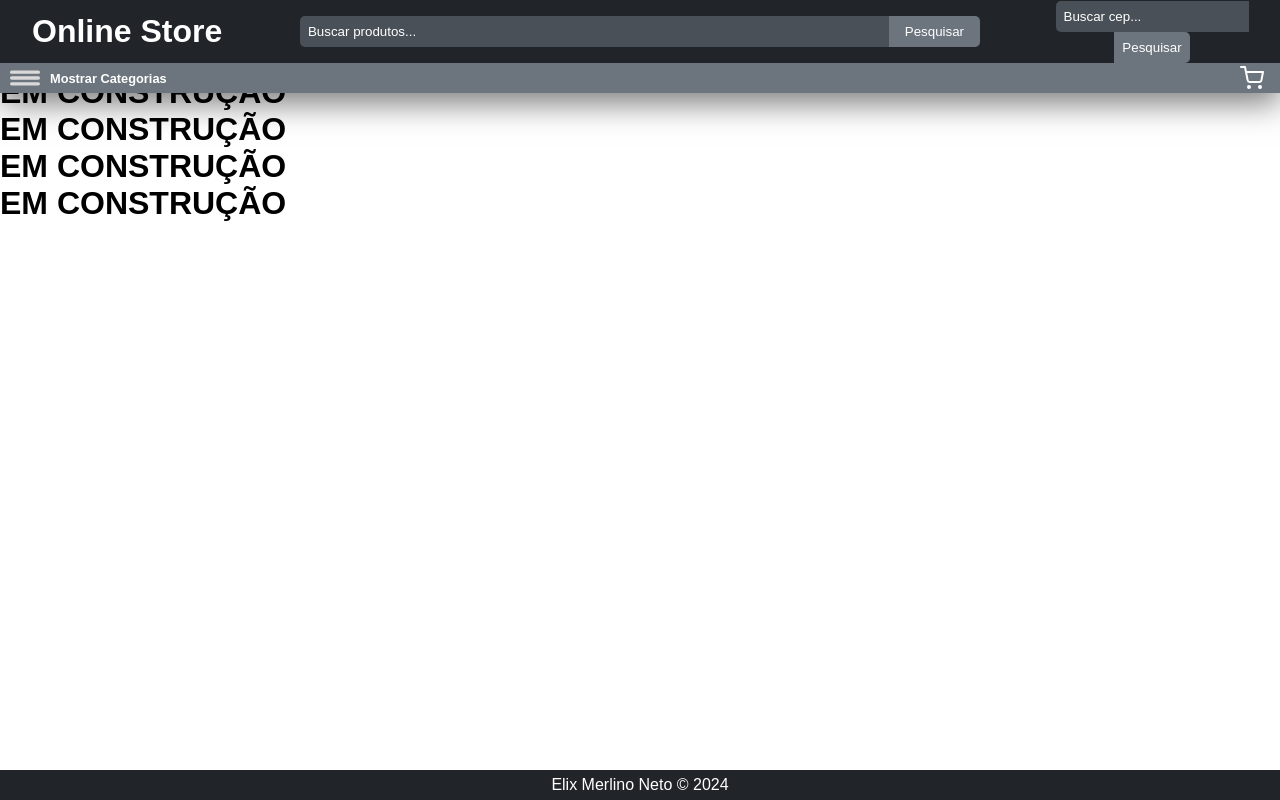
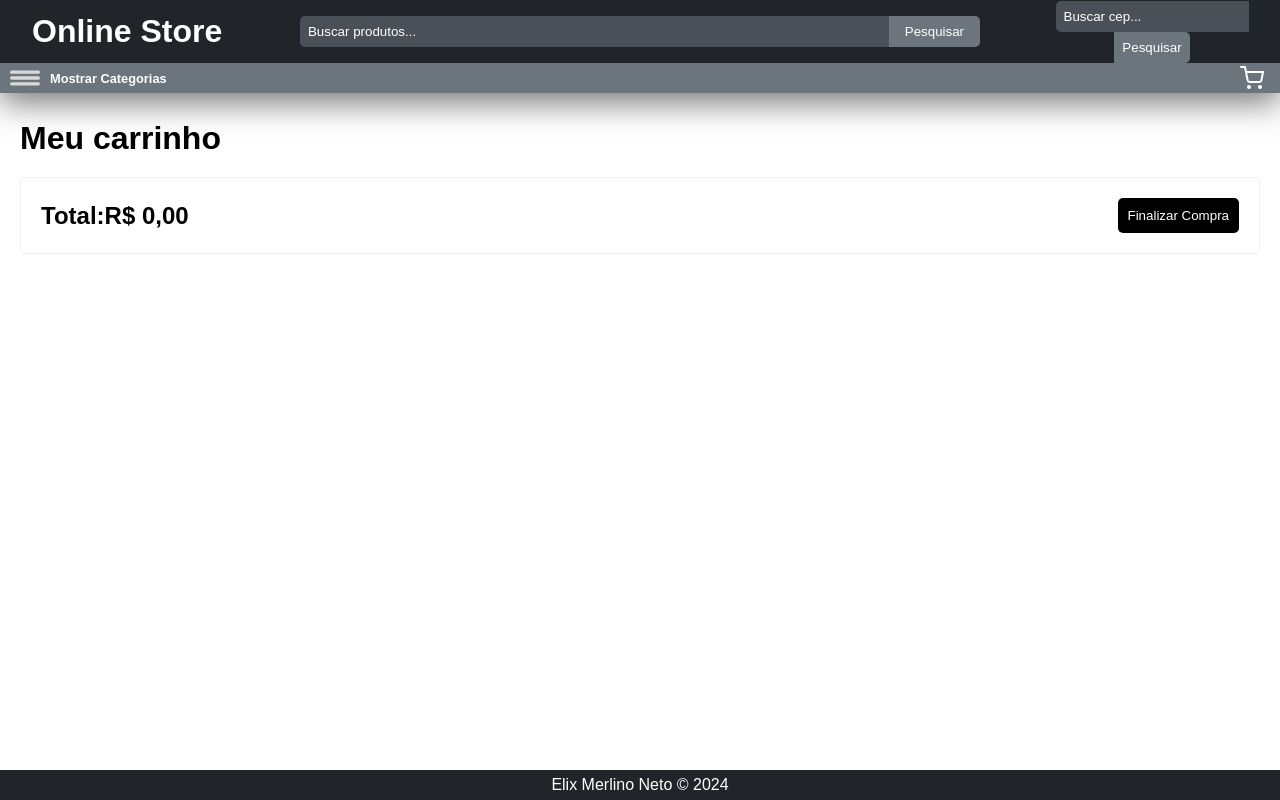
Before and after one commit to netoelix/onlinestore, a React (Vite) app: page /cart in a window 1280 px wide. Built offline with nearby package versions, Linux system fonts and the light colour scheme.

Commit message:
Adicionando pagina de carrinho

```diff
--- a/src/components/ItemsList.tsx
+++ b/src/components/ItemsList.tsx
@@ -8,6 +8,7 @@ import { fetchItemsByCategory, fetchItemsBySearch } from '../thunks/requestItems
 import { StyledFilterList, StyledItemList,
   StyledItemsContainer } from '../styles/StyledItemList';
 import { setCategoryId } from '../redux/actions/saveCategoryAction';
+import { addToCart } from '../redux/reducers/cartReducer.ts';
 
 function ItemList() {
   const [selectedBrand, setSelectedBrand] = useState<string | null>(null);
@@ -38,6 +39,10 @@ function ItemList() {
       return `${title.substring(0, maxLength)}...`;
     }
     return title;
+  };
+
+  const handleAddToCart = (id: any) => {
+    dispatch(addToCart(id));
   };
 
   const handleCategoryClick = (categoryId: string) => {
@@ -117,7 +122,10 @@ function ItemList() {
                     {formatPrice(item.price)}
                   </h4>
                 </span>
-                <button className="add-to-cart">
+                <button
+                  className="add-to-cart"
+                  onClick={ () => handleAddToCart(item.id) }
+                >
                   Adicionar ao carrinho
                 </button>
               </div>
--- a/src/components/ProductInfo.tsx
+++ b/src/components/ProductInfo.tsx
@@ -12,6 +12,7 @@ import { TiSocialFacebookCircular } from 'react-icons/ti';
 import { FaRegCopy, FaWhatsapp, FaXTwitter } from 'react-icons/fa6';
 import { fetchItemById } from '../thunks/requestItemsThunk';
 import { StyledProductInfo } from '../styles/StyledProductInfo';
+import { addToCart } from '../redux/reducers/cartReducer';
 
 function ProductInfo() {
   const [selectedImage, setSelectedImage] = useState(null);
@@ -39,6 +40,10 @@ function ProductInfo() {
 
   const handleInstallmentsChange = (event: any) => {
     setInstallments(Number(event.target.value));
+  };
+
+  const handleAddToCart = (id: any) => {
+    dispatch(addToCart(id));
   };
 
   const getInstallmentCondition = (price: any) => {
@@ -115,7 +120,10 @@ function ProductInfo() {
                 <button className="buy-now">
                   COMPRAR AGORA
                 </button>
-                <button className="add-to-cart">
+                <button
+                  className="add-to-cart"
+                  onClick={ () => handleAddToCart(item.id) }
+                >
                   ADICIONAR AO CARRINHO
                 </button>
               </div>
--- a/src/pages/cart.tsx
+++ b/src/pages/cart.tsx
@@ -1,41 +1,65 @@
-// import { useEffect, useState } from 'react';
+import { useEffect } from 'react';
+import { useSelector, useDispatch } from 'react-redux';
+import { ThunkDispatch } from 'redux-thunk';
+import { AnyAction } from 'redux';
+import { fetchItemById } from '../thunks/requestItemsThunk';
+import { StyledCart } from '../styles/StyledCart';
+import { removeFromCart } from '../redux/actions/cartActions';
 
 function Cart() {
-//   const { cart, dispatch } = useCart();
-  // const [total, setTotal] = useState(0);
+  const dispatch: ThunkDispatch<any, any, AnyAction> = useDispatch();
+  const itemIds = useSelector((state: any) => state.cartReducer.itemIds);
+  const items = useSelector((state: any) => state.cartItemsReducer.items);
 
-  //   useEffect(() => {
-  //     setTotal(cart.reduce((acc, item) => acc + item.price, 0));
-  //   }, [cart]);
+  useEffect(() => {
+    itemIds.forEach((id: any) => {
+      if (!items[id]) {
+        dispatch(fetchItemById(id));
+      }
+    });
+  }, [itemIds, dispatch, items]);
+
+  const formatPrice = (price: number) => {
+    return price.toLocaleString('pt-BR', { style: 'currency', currency: 'BRL' });
+  };
+
+  const handleRemove = (id: number) => {
+    dispatch(removeFromCart(id));
+  };
+
+  const totalPrice = itemIds.reduce((total: any, id: string | number) => {
+    return total + (items[id]?.price || 0);
+  }, 0);
 
   return (
-    <div>
-      <h1>Cart</h1>
-      {/* <ul>
-        {cart.map((item) => (
-          <li key={ item.id }>
-            {item.name}
-            {' '}
-            -
-            {item.price}
-            <button
-              onClick={ () => dispatch({ type: 'REMOVE', payload: item.id }) }
-            >
-              Remove
-            </button>
-          </li>
-        ))}
-      </ul> */}
-      {/* <h2>
-        Total:
-        {total}
-      </h2> */}
-      <h1>EM CONSTRUÇÃO</h1>
-      <h1>EM CONSTRUÇÃO</h1>
-      <h1>EM CONSTRUÇÃO</h1>
-      <h1>EM CONSTRUÇÃO</h1>
-      <h1>EM CONSTRUÇÃO</h1>
-    </div>
+    <StyledCart>
+      <h1>Meu carrinho</h1>
+      {itemIds.map((id: any) => (
+        <div key={ id } className="cart-container">
+          {items[id] ? (
+            <div className="item-cart">
+              <div className="item-information">
+                <img src={ items[id].thumbnail } alt="" />
+                <div>
+                  <h2>{items[id].title}</h2>
+                  <p>{formatPrice(items[id].price)}</p>
+                </div>
+              </div>
+              <button onClick={ () => handleRemove(id) }>Remover</button>
+            </div>
+          ) : (
+            <p>Loading...</p>
+          )}
+        </div>
+      ))}
+      <div className="total-container">
+        <h2>
+          Total:
+          {formatPrice(totalPrice)}
+        </h2>
+        <button>Finalizar Compra</button>
+      </div>
+    </StyledCart>
   );
 }
 
--- /dev/null
+++ b/src/redux/actions/cartActions.ts
@@ -0,0 +1,6 @@
+export const REMOVE_FROM_CART = 'REMOVE_FROM_CART';
+
+export const removeFromCart = (id: number) => ({
+  type: REMOVE_FROM_CART,
+  payload: id,
+});
--- a/src/redux/index.ts
+++ b/src/redux/index.ts
@@ -4,11 +4,15 @@ import thunk from 'redux-thunk';
 import requestApiReducer from './reducers/requestApiReducer';
 import categoryReducer from './reducers/saveCategoryReducer';
 import itemReducer from './reducers/itemReducer';
+import cartReducer from './reducers/cartReducer';
+import cartItemsReducer from './reducers/cartItemsReducer';
 
 const reducer = combineReducers({
   requestApiReducer,
   categoryReducer,
   itemReducer,
+  cartReducer,
+  cartItemsReducer,
 });
 
 const store = legacy_createStore(reducer, composeWithDevTools(applyMiddleware(thunk)));
--- /dev/null
+++ b/src/redux/reducers/cartItemsReducer.ts
@@ -0,0 +1,27 @@
+import { FETCH_ITEM_REQUEST, FETCH_ITEM_SUCCESS,
+  FETCH_ITEM_FAILURE } from '../actions/itemActions';
+
+const initialState = {
+  items: {} as { [key: number]: any },
+  loading: false,
+  error: null,
+};
+
+const cartItemsReducer = (state = initialState, action: any) => {
+  switch (action.type) {
+    case FETCH_ITEM_REQUEST:
+      return { ...state, loading: true, error: null };
+    case FETCH_ITEM_SUCCESS:
+      return {
+        ...state,
+        loading: false,
+        items: { ...state.items, [action.payload.id]: action.payload },
+      };
+    case FETCH_ITEM_FAILURE:
+      return { ...state, loading: false, error: action.payload };
+    default:
+      return state;
+  }
+};
+
+export default cartItemsReducer;
--- /dev/null
+++ b/src/redux/reducers/cartReducer.ts
@@ -0,0 +1,28 @@
+import { REMOVE_FROM_CART } from '../actions/cartActions';
+
+const ADD_TO_CART = 'ADD_TO_CART';
+
+const initialState = {
+  itemIds: [] as number[],
+};
+
+const cartReducer = (state = initialState, action: any) => {
+  switch (action.type) {
+    case REMOVE_FROM_CART:
+      return {
+        ...state,
+        itemIds: state.itemIds.filter((id) => id !== action.payload),
+      };
+    case ADD_TO_CART:
+      return { ...state, itemIds: [...state.itemIds, action.payload] };
+    default:
+      return state;
+  }
+};
+
+export const addToCart = (id: number) => ({
+  type: ADD_TO_CART,
+  payload: id,
+});
+
+export default cartReducer;
--- /dev/null
+++ b/src/styles/StyledCart.ts
@@ -0,0 +1,73 @@
+import styled from 'styled-components';
+
+export const StyledCart = styled.div`
+  display: flex;
+  flex-direction: column;
+  padding: 20px;
+  border-radius: 5px;
+  background-color: #fff;
+  margin-top: 100px;
+
+  .cart-container {
+    display: flex;
+    align-items: center;
+    margin-bottom: 20px;
+    padding: 20px;
+    border: 1px solid #f0f0f0;
+    border-radius: 5px;
+  }
+
+  .item-cart {
+    display: flex;
+    align-items: center;
+    justify-content: space-between;
+    width: 100%;
+
+    .item-information {
+        display: flex;
+        align-items: center;
+    }
+    img {
+        width: 100px;
+        height: 100px;
+        object-fit: cover;
+        margin-right: 20px;
+    }
+    h2 {
+        margin-bottom: 10px;
+    }
+    p {
+        font-weight: bold;
+    }
+    button {
+        background-color: #000;
+        color: #fff;
+        padding: 10px;
+        border: none;
+        border-radius: 5px;
+        cursor: pointer;
+    }
+  }
+  .total-container {
+    display: flex;
+    justify-content: space-between;
+    align-items: center;
+    padding: 20px;
+    border: 1px solid #f0f0f0;
+    border-radius: 5px;
+    margin-top: 20px;
+    margin-bottom: 50px;
+
+    h2 {
+        margin: 0;
+    }
+    button {
+        background-color: #000;
+        color: #fff;
+        padding: 10px;
+        border: none;
+        border-radius: 5px;
+        cursor: pointer;
+    }
+  }
+`;
```
